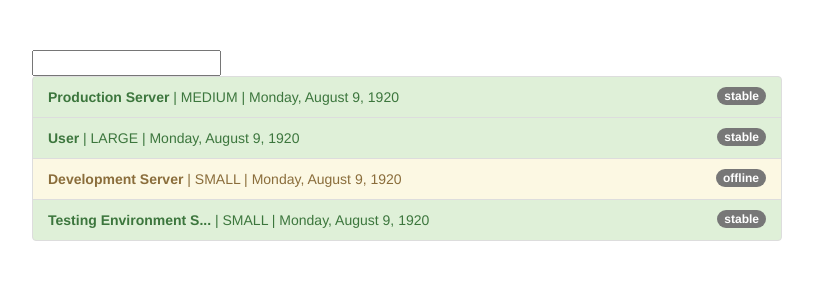
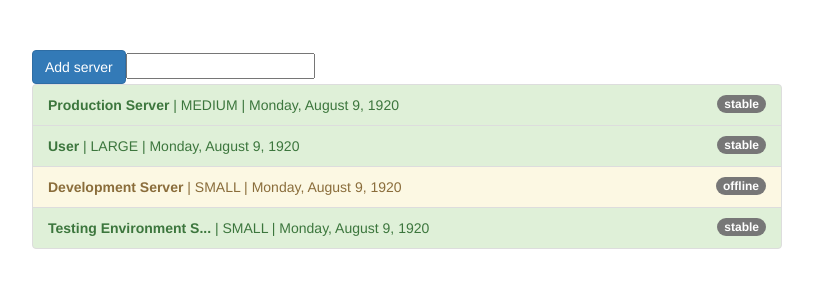
Before and after one commit to imkarin/angular-course, an Angular app in the folder pipes-start/: page / in a window 1280 px wide. Shown: the top 300 px of the page, without its empty margins (233-1046 px from the left). Built offline with nearby package versions, Linux system fonts and the light colour scheme.

Commit message:
Showcasing that pipes only run once, or when parameters change

```diff
--- a/pipes-start/src/app/app.component.html
+++ b/pipes-start/src/app/app.component.html
@@ -1,6 +1,7 @@
 <div class="container">
   <div class="row">
     <div class="col-xs-12 col-sm-10 col-md-8 col-sm-offset-1 col-md-offset-2">
+      <button class="btn btn-primary" (click)="addServer()">Add server</button>
       <input type="text" [(ngModel)]="filteredStatus">
       <ul class="list-group">
         <li
--- a/pipes-start/src/app/app.component.ts
+++ b/pipes-start/src/app/app.component.ts
@@ -7,6 +7,7 @@ import { Component } from '@angular/core';
 })
 export class AppComponent {
   filteredStatus: string;
+
   servers = [
     {
       instanceType: 'medium',
@@ -33,6 +34,7 @@ export class AppComponent {
       started: new Date(15, 1, 2017)
     }
   ];
+
   getStatusClasses(server: {instanceType: string, name: string, status: string, started: Date}) {
     return {
       'list-group-item-success': server.status === 'stable',
@@ -40,4 +42,13 @@ export class AppComponent {
       'list-group-item-danger': server.status === 'critical'
     };
   }
+
+  addServer() {
+    this.servers.push({
+      instanceType: 'small',
+      name: 'New Server',
+      status: 'stable',
+      started: new Date(1, 1, 2017)
+    })
+  }
 }
```
